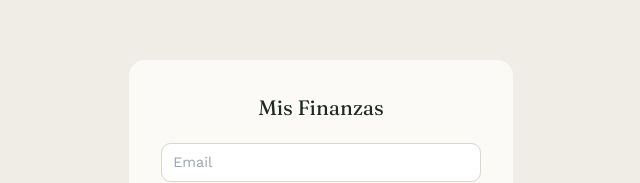
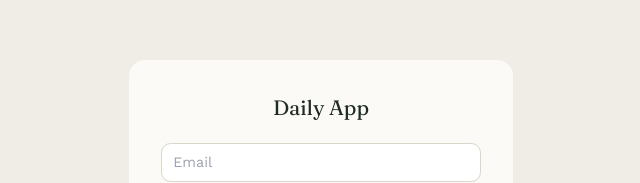
Before and after one commit to JPFerreirap/Daily-App, a React (Vite) app in the folder dailyapp/: page / in a window 1280 px wide. Shown: the part 197-380 px from the top of the page, without its empty margins (319-959 px from the left). Built offline with nearby package versions, Linux system fonts and the light colour scheme.

Commit message:
Add files via upload

```diff
--- a/dailyapp/index.html
+++ b/dailyapp/index.html
@@ -6,7 +6,7 @@
     <link rel="icon" href="data:,">
     <link href="https://fonts.googleapis.com/css2?family=Fraunces:opsz,wght@9..144,400;9..144,600&family=Work+Sans:wght@400;500;600&display=swap" rel="stylesheet">
     <script src="https://cdn.tailwindcss.com"></script>
-    <title>Mis Finanzas</title>
+    <title>Daily App</title>
   </head>
   <body>
     <div id="root"></div>
--- a/dailyapp/package.json
+++ b/dailyapp/package.json
@@ -1,5 +1,5 @@
 {
-  "name": "mis-finanzas",
+  "name": "daily-app",
   "private": true,
   "version": "1.0.0",
   "type": "module",
--- a/dailyapp/src/App.jsx
+++ b/dailyapp/src/App.jsx
@@ -3250,7 +3250,7 @@ function Login() {
   return (
     <div style={{ background: COLORS.bg, minHeight: "100vh", fontFamily: "'Work Sans', sans-serif", color: COLORS.ink }} className="flex flex-col items-center justify-center px-6">
       <div className="rounded-2xl w-full max-w-sm" style={{ background: COLORS.card, padding: "2rem" }}>
-        <p style={{ fontFamily: "'Fraunces', serif", fontSize: "1.3rem", marginBottom: "1.2rem", textAlign: "center" }}>Mis Finanzas</p>
+        <p style={{ fontFamily: "'Fraunces', serif", fontSize: "1.3rem", marginBottom: "1.2rem", textAlign: "center" }}>Daily App</p>
         {avisoConfirmacion ? (
           <p style={{ fontSize: "0.9rem", textAlign: "center" }}>
             Te enviamos un correo a <strong>{email}</strong> para confirmar tu cuenta. Ábrelo y luego vuelve a iniciar sesión acá.
```
